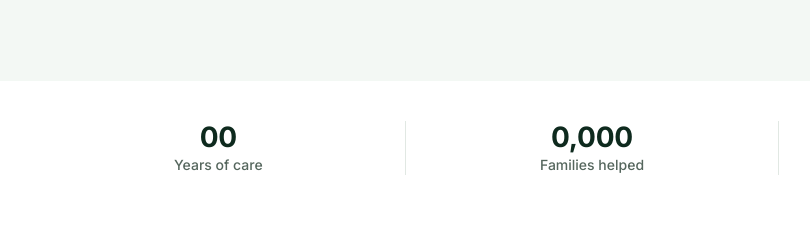
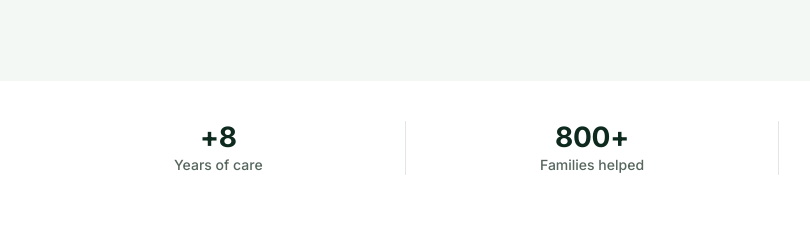
Before and after one commit to uxdesignercode/bestacare, a plain HTML site: page index.html in a window 1280 px wide. Shown: the part 800-1040 px from the top of the page, 48-858 px from the left. Drawn offline with Linux system fonts and the light colour scheme.

Commit message:
i have updated years

```diff
--- a/index.html
+++ b/index.html
@@ -79,8 +79,8 @@
 <section class="stats">
   <div class="wrap stats__row">
     <!-- TODO: replace these placeholder numbers with real figures before launch -->
-    <div class="stat"><strong>00</strong><span>Years of care</span></div>
-    <div class="stat"><strong>0,000</strong><span>Families helped</span></div>
+    <div class="stat"><strong>+8</strong><span>Years of care</span></div>
+    <div class="stat"><strong>800+</strong><span>Families helped</span></div>
     <div class="stat"><strong>7</strong><span>Kinds of care</span></div>
   </div>
 </section>
```
